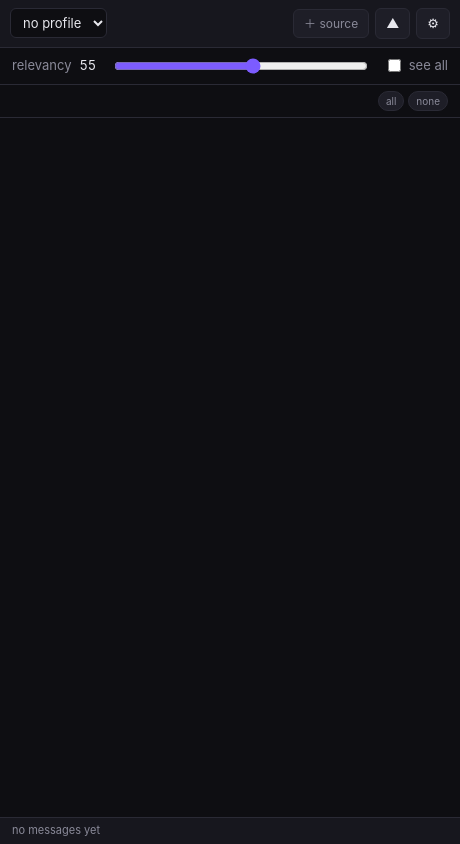
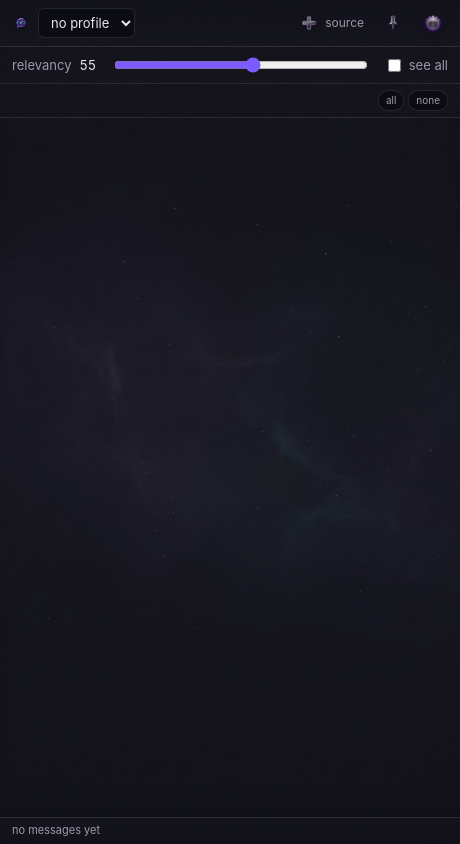
Before and after one commit to oceanseth/JevChatHud, an Electron app: page renderer/index.html in a window 460 px wide. Drawn offline with Linux system fonts and the light colour scheme; no server answers.

Commit message:
Space-age surface: generated backdrop, glass UI, rich icons, brand logo
- Higgsfield-generated deep-space nebula backdrop behind the whole app;
  every chrome surface is now translucent with backdrop blur so the
  image reads through without hurting text contrast.
- Toolbar buttons are rich image icons (gear / pin / add-source plus):
  gunmetal-and-violet renders generated on black and un-premultiplied
  to true alpha so their glows composite cleanly on glass.
- JevChatHud brand logo: generated squircle app icon (icns + dev dock
  icon) plus a transparent emblem used in the topbar and empty state.
- Escape closes the settings panel.

Co-Authored-By: Claude Fable 5 <noreply@anthropic.com>

```diff
--- a/renderer/app.js
+++ b/renderer/app.js
@@ -497,6 +497,12 @@ document.getElementById("close-panel-btn").addEventListener("click", () => {
   overlay.classList.add("hidden");
 });
 
+document.addEventListener("keydown", (e) => {
+  if (e.key === "Escape" && !overlay.classList.contains("hidden")) {
+    overlay.classList.add("hidden");
+  }
+});
+
 document.getElementById("save-panel-btn").addEventListener("click", async () => {
   settings = await hud.updateSettings({
     typesafeApiKey: apiKeyInput.value.trim(),
--- a/renderer/index.html
+++ b/renderer/index.html
@@ -8,13 +8,20 @@
 </head>
 <body>
   <header id="topbar">
+    <img id="logo" src="assets/logo.png" alt="JevChatHud" title="JevChatHud" />
     <select id="profile-select" title="Active profile">
       <option value="">no profile</option>
     </select>
     <div class="spacer"></div>
-    <button id="add-source-shortcut" title="Add a chat source">＋ source</button>
-    <button id="pin-btn" title="Always on top">&#9650;</button>
-    <button id="settings-btn" title="Settings (⌘,)">&#9881;</button>
+    <button id="add-source-shortcut" class="icon-btn" title="Add a chat source">
+      <img src="assets/icon-plus.png" alt="" /><span>source</span>
+    </button>
+    <button id="pin-btn" class="icon-btn" title="Always on top">
+      <img src="assets/icon-pin.png" alt="" />
+    </button>
+    <button id="settings-btn" class="icon-btn" title="Settings (⌘,)">
+      <img src="assets/icon-gear.png" alt="" />
+    </button>
   </header>
 
   <div id="controls">
@@ -40,7 +47,7 @@
   <main id="feed-wrap">
     <div id="feed"></div>
     <div id="empty-state" class="hidden">
-      <div id="empty-icon">&#128172;</div>
+      <img id="empty-icon" src="assets/logo.png" alt="" />
       <div id="empty-title"></div>
       <div id="empty-hint"></div>
       <button id="empty-action" class="primary"></button>
--- a/renderer/style.css
+++ b/renderer/style.css
@@ -1,10 +1,11 @@
 :root {
   --bg: #0e0e12;
-  --bg-raised: #17171e;
-  --bg-hover: #1e1e27;
-  --border: #2a2a35;
+  --bg-raised: rgba(19, 19, 28, 0.62);
+  --bg-hover: rgba(255, 255, 255, 0.06);
+  --border: rgba(255, 255, 255, 0.10);
+  --field: rgba(8, 8, 14, 0.6);
   --text: #e8e8ee;
-  --text-dim: #8a8a99;
+  --text-dim: #9a9aac;
   --accent: #7c5cff;
   --green: #3ecf8e;
   --yellow: #e8c547;
@@ -16,7 +17,7 @@
 html, body {
   margin: 0;
   height: 100%;
-  background: var(--bg);
+  background: var(--bg) url("assets/bg.jpg") center / cover no-repeat fixed;
   color: var(--text);
   font: 13px/1.45 -apple-system, BlinkMacSystemFont, "Segoe UI", sans-serif;
   overflow: hidden;
@@ -30,14 +31,38 @@ body { display: flex; flex-direction: column; }
   gap: 6px;
   padding: 8px 10px;
   background: var(--bg-raised);
+  backdrop-filter: blur(20px) saturate(1.25);
   border-bottom: 1px solid var(--border);
   -webkit-app-region: drag;
 }
 #topbar select, #topbar button { -webkit-app-region: no-drag; }
+#logo { width: 22px; height: 22px; filter: drop-shadow(0 1px 3px rgba(0, 0, 0, 0.7)); }
 .spacer { flex: 1; }
 
+/* Rich image icon buttons in the top bar */
+.icon-btn {
+  display: inline-flex;
+  align-items: center;
+  gap: 5px;
+  background: transparent;
+  border: 1px solid transparent;
+  padding: 3px 5px;
+  border-radius: 8px;
+}
+.icon-btn img {
+  width: 22px;
+  height: 22px;
+  display: block;
+  filter: brightness(1.2) drop-shadow(0 1px 3px rgba(0, 0, 0, 0.7));
+}
+.icon-btn:hover { background: var(--bg-hover); border-color: transparent; }
+.icon-btn.active { border-color: transparent; }
+.icon-btn.active img { filter: drop-shadow(0 0 7px rgba(124, 92, 255, 0.95)); }
+.icon-btn span { font-size: 12px; color: var(--text-dim); }
+.icon-btn:hover span { color: var(--text); }
+
 select, input[type="text"], input[type="password"], textarea {
-  background: var(--bg);
+  background: var(--field);
   color: var(--text);
   border: 1px solid var(--border);
   border-radius: 6px;
@@ -47,7 +72,7 @@ select, input[type="text"], input[type="password"], textarea {
 select:focus, input:focus, textarea:focus { outline: 1px solid var(--accent); }
 
 button {
-  background: var(--bg-hover);
+  background: var(--field);
   color: var(--text);
   border: 1px solid var(--border);
   border-radius: 6px;
@@ -65,6 +90,8 @@ button.active { color: var(--accent); border-color: var(--accent); }
   align-items: center;
   gap: 14px;
   padding: 8px 12px;
+  background: rgba(12, 12, 19, 0.5);
+  backdrop-filter: blur(14px);
   border-bottom: 1px solid var(--border);
 }
 #relevancy-label {
@@ -85,6 +112,8 @@ button.active { color: var(--accent); border-color: var(--accent); }
   align-items: center;
   gap: 8px;
   padding: 6px 12px;
+  background: rgba(12, 12, 19, 0.5);
+  backdrop-filter: blur(14px);
   border-bottom: 1px solid var(--border);
   transition: opacity 0.15s;
 }
@@ -160,6 +189,7 @@ button.active { color: var(--accent); border-color: var(--accent); }
   display: flex;
   flex-direction: column;
   min-height: 0;
+  background: rgba(9, 9, 15, 0.42);
 }
 #feed {
   flex: 1;
@@ -179,7 +209,7 @@ button.active { color: var(--accent); border-color: var(--accent); }
   padding: 24px;
 }
 #empty-state.hidden, #empty-action.hidden { display: none; }
-#empty-icon { font-size: 30px; opacity: 0.5; }
+#empty-icon { width: 56px; height: 56px; opacity: 0.9; filter: drop-shadow(0 4px 14px rgba(124, 92, 255, 0.35)); }
 #empty-title { font-size: 15px; font-weight: 600; }
 #empty-hint { color: var(--text-dim); max-width: 300px; margin-bottom: 8px; }
 
@@ -241,6 +271,7 @@ body.show-timestamps .msg .time { display: inline; }
   padding: 5px 12px;
   border-top: 1px solid var(--border);
   background: var(--bg-raised);
+  backdrop-filter: blur(20px) saturate(1.25);
   font-size: 11px;
   color: var(--text-dim);
 }
@@ -250,20 +281,23 @@ body.show-timestamps .msg .time { display: inline; }
 #overlay {
   position: fixed;
   inset: 0;
-  background: rgba(0, 0, 0, 0.6);
+  background: rgba(0, 0, 0, 0.45);
+  backdrop-filter: blur(6px);
   display: flex;
   align-items: center;
   justify-content: center;
 }
 #overlay.hidden { display: none; }
 #panel {
-  background: var(--bg-raised);
+  background: rgba(19, 19, 30, 0.82);
+  backdrop-filter: blur(28px) saturate(1.25);
   border: 1px solid var(--border);
-  border-radius: 10px;
+  border-radius: 12px;
   padding: 16px;
   width: min(420px, 92vw);
   max-height: 88vh;
   overflow-y: auto;
+  box-shadow: 0 18px 60px rgba(0, 0, 0, 0.5);
 }
 #panel h2 { font-size: 13px; text-transform: uppercase; letter-spacing: 0.08em; color: var(--text-dim); margin: 14px 0 8px; }
 #panel h2:first-child { margin-top: 0; }
@@ -277,9 +311,6 @@ body.show-timestamps .msg .time { display: inline; }
 .field.grow { flex: 1; }
 #appearance-size { width: 100%; margin-top: 4px; accent-color: var(--accent); }
 #appearance-timestamps-label { color: var(--text-dim); font-size: 12px; display: flex; align-items: center; gap: 5px; }
-
-#add-source-shortcut { color: var(--text-dim); font-size: 12px; }
-#add-source-shortcut:hover { color: var(--text); }
 
 #add-source-row { display: flex; gap: 6px; flex-wrap: wrap; margin: 8px 0; }
 .add-source { font-size: 12px; padding: 6px 10px; border-radius: 8px; flex: 1; white-space: nowrap; }
```
Also changed, not shown: README.md, assets/icon-1024.png, assets/icon.svg (deleted), renderer/assets/bg.jpg (added), renderer/assets/icon-gear.png (added), renderer/assets/icon-pin.png (added), renderer/assets/icon-plus.png (added), renderer/assets/logo.png (added), 1 other file.
